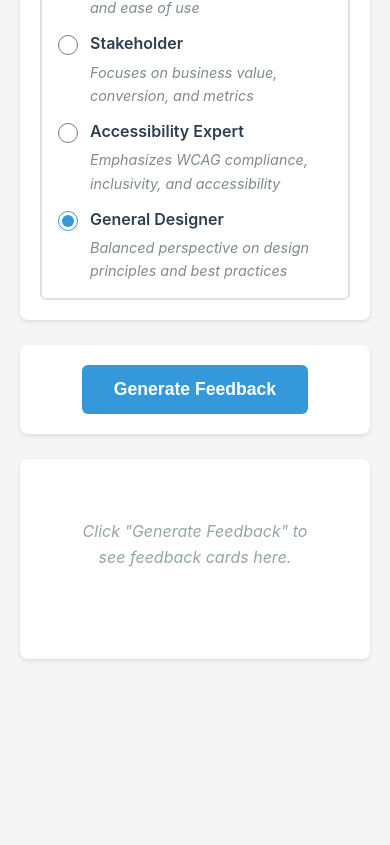
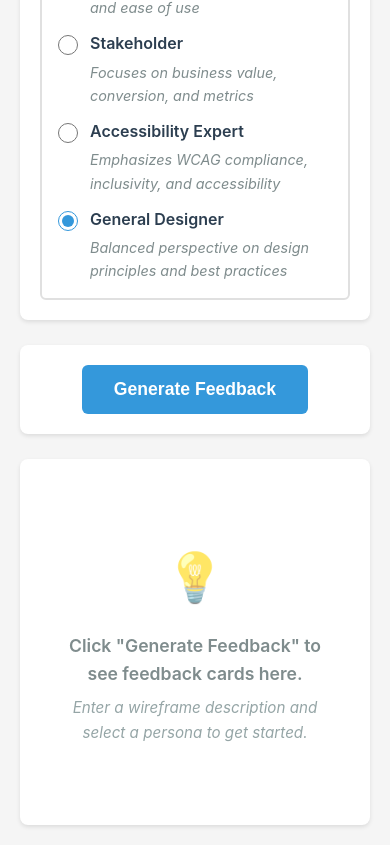
Before and after one commit to AnanyaSriBeevanapalli/wireframe-critic-tool, a React (Vite) app in the folder first_cursor_project/: page / in a window 390 px wide. Shown: the part 820-1665 px from the top of the page. Before the commit the page ends 1499 px from the top, so only its background shows below. Built offline with nearby package versions, Linux system fonts and the light colour scheme; the HTML template or start-up script is replaced by a standard one.

Commit message:
feat: create FeedbackGrid.jsx with responsive grid and persona-based display/filtering (Phase 9). There's also option to add notes to feedback.

```diff
--- a/first_cursor_project/src/components/FeedbackGrid.jsx
+++ b/first_cursor_project/src/components/FeedbackGrid.jsx
@@ -3,27 +3,66 @@ import FeedbackCard from './FeedbackCard'
 /**
  * FeedbackGrid Component
  *
- * Displays feedback cards in a responsive grid layout.
- * Filters and displays feedbacks based on selected persona.
+ * Displays feedback cards in a responsive CSS Grid layout.
+ * Optionally filters and prioritizes feedbacks based on selected persona.
  *
- * @param {Array} feedbacks - Array of feedback objects
- * @param {string} selectedPersona - Currently selected persona
+ * @param {Array} feedbacks - Array of feedback objects from generateFeedback
+ * @param {string} selectedPersona - Currently selected persona (for display context)
  * @param {Function} onNoteChange - Optional callback for user note changes
  * @param {Object} userNotes - Optional object mapping feedback IDs to notes
  */
 function FeedbackGrid({ feedbacks, selectedPersona, onNoteChange, userNotes = {} }) {
-  // Show placeholder message if no feedbacks yet
+  // Define persona category priorities for optional filtering
+  const personaCategoryPriorities = {
+    'End-User': ['usability', 'navigation', 'mobile'],
+    'Stakeholder': ['usability', 'hierarchy'],
+    'Accessibility Expert': ['accessibility', 'mobile'],
+    'General Designer': ['hierarchy', 'usability', 'navigation']
+  }
+
+  // Get preferred categories for current persona
+  const preferredCategories = personaCategoryPriorities[selectedPersona] || []
+
+  // Filter and sort feedbacks based on persona (optional enhancement)
+  // Note: generateFeedback already does persona-based sorting, but we can add
+  // additional visual emphasis or filtering here if needed
+  const processedFeedbacks = [...feedbacks].map(feedback => ({
+    ...feedback,
+    // Add a flag to indicate if this is a preferred category for the persona
+    isPreferredForPersona: preferredCategories.includes(feedback.category)
+  }))
+
+  // Show empty state if no feedbacks
   if (feedbacks.length === 0) {
     return (
-      <div className="feedback-grid-empty">
-        <p>Click "Generate Feedback" to see feedback cards here.</p>
+      <div
+        className="feedback-grid-empty"
+        role="status"
+        aria-live="polite"
+        aria-label="No feedback generated yet"
+      >
+        <div className="empty-state-icon">💡</div>
+        <p className="empty-state-message">
+          Click "Generate Feedback" to see feedback cards here.
+        </p>
+        <p className="empty-state-hint">
+          Enter a wireframe description and select a persona to get started.
+        </p>
       </div>
     )
   }
 
+  // Calculate grid statistics for accessibility
+  const totalCount = processedFeedbacks.length
+  const preferredCount = processedFeedbacks.filter(f => f.isPreferredForPersona).length
+
   return (
-    <div className="feedback-grid">
-      {feedbacks.map((feedback) => (
+    <div
+      className="feedback-grid"
+      role="region"
+      aria-label={`Feedback grid: ${totalCount} feedback ${totalCount === 1 ? 'item' : 'items'}${selectedPersona ? ` for ${selectedPersona} persona` : ''}`}
+    >
+      {processedFeedbacks.map((feedback, index) => (
         <FeedbackCard
           key={feedback.id}
           feedback={feedback}
--- a/first_cursor_project/src/styles/App.css
+++ b/first_cursor_project/src/styles/App.css
@@ -369,15 +369,40 @@ section {
 
 .feedback-grid-empty {
   text-align: center;
-  padding: 40px;
+  padding: 60px 20px;
+  color: #95a5a6;
+}
+
+.empty-state-icon {
+  font-size: 3rem;
+  margin-bottom: 16px;
+  opacity: 0.6;
+}
+
+.empty-state-message {
+  font-size: 1.1rem;
+  font-weight: 600;
+  color: #7f8c8d;
+  margin-bottom: 8px;
+}
+
+.empty-state-hint {
+  font-size: 0.95rem;
   color: #95a5a6;
   font-style: italic;
+  margin: 0;
 }
 
 .feedback-grid {
   display: grid;
   grid-template-columns: 1fr;
   gap: 20px;
+  width: 100%;
+}
+
+/* Ensure grid items are accessible and properly sized */
+.feedback-grid > * {
+  min-width: 0; /* Prevents grid items from overflowing */
 }
 
 /* Feedback Card */
@@ -569,6 +594,7 @@ section {
 
   .feedback-grid {
     grid-template-columns: repeat(2, 1fr);
+    gap: 24px;
   }
 }
 
@@ -576,6 +602,15 @@ section {
 @media (min-width: 1024px) {
   .feedback-grid {
     grid-template-columns: repeat(3, 1fr);
+    gap: 24px;
+  }
+}
+
+/* Large Desktop: 1440px and up */
+@media (min-width: 1440px) {
+  .feedback-grid {
+    grid-template-columns: repeat(4, 1fr);
+    gap: 28px;
   }
 
   .input-section-container {
```
